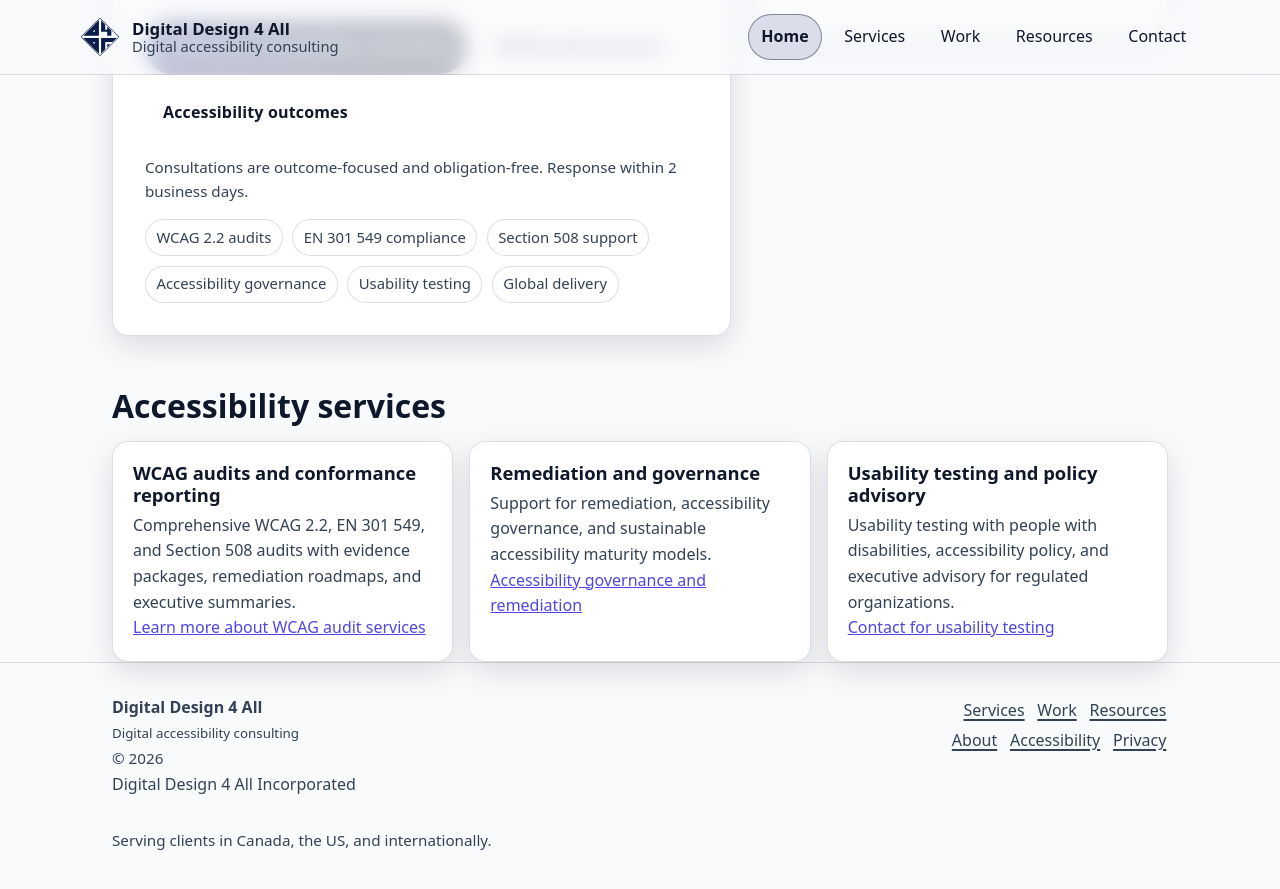
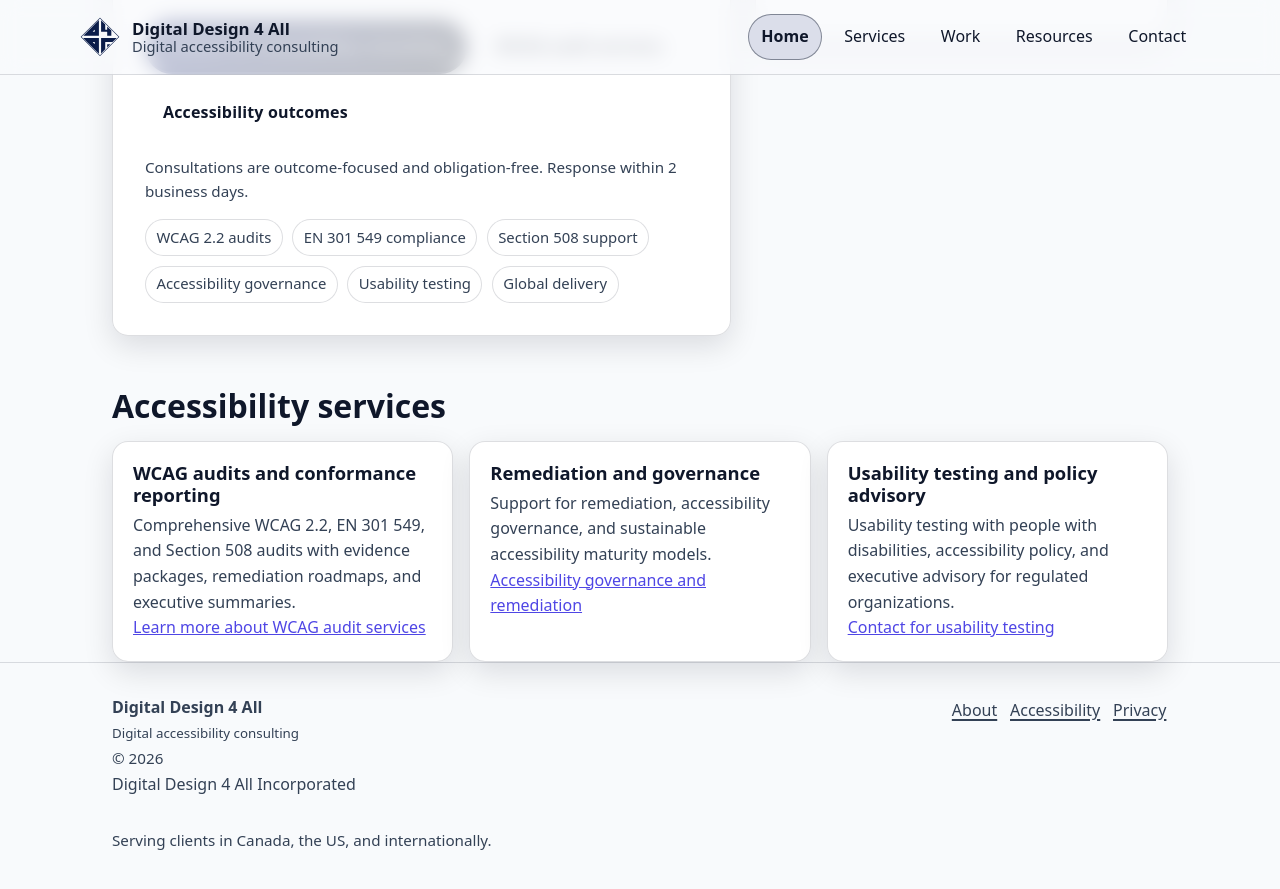
Before and after one commit to dd4a/site, a Jekyll site: the page built from index.html, in a window 1280 px wide and 900 px high, scrolled down 612 px. Shown: the top 889 px of the window. Built offline with Jekyll 4.4.1, drawn with Linux system fonts in a browser that asks for light colours.

Commit message:
Simplify footer nav to utility links only
Remove Services/Work/Resources from footer — main nav handles
primary navigation. Footer now shows About, Accessibility, Privacy.

```diff
--- a/_includes/footer.html
+++ b/_includes/footer.html
@@ -7,12 +7,7 @@
       <span class="legal">Digital Design 4 All Incorporated</span>
     </div>
     <div>
-      <nav class="footer-links" aria-label="Footer main">
-        <a href="{{ site.baseurl }}/services.html">Services</a>
-        <a href="{{ site.baseurl }}/work.html">Work</a>
-        <a href="{{ site.baseurl }}/resources.html">Resources</a>
-      </nav>
-      <nav class="footer-links" aria-label="Footer legal">
+      <nav class="footer-links" aria-label="Footer">
         <a href="{{ site.baseurl }}/about.html">About</a>
         <a href="{{ site.baseurl }}/accessibility.html">Accessibility</a>
         <a href="{{ site.baseurl }}/privacy.html">Privacy</a>
```
